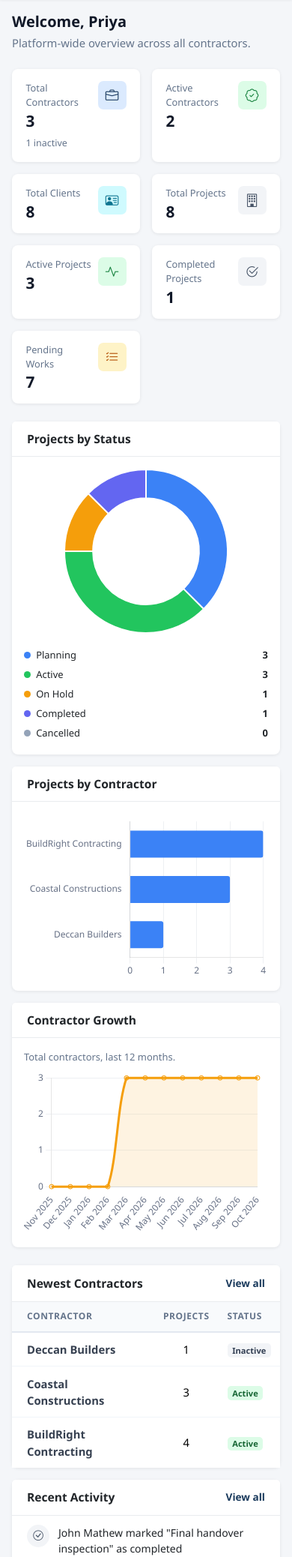
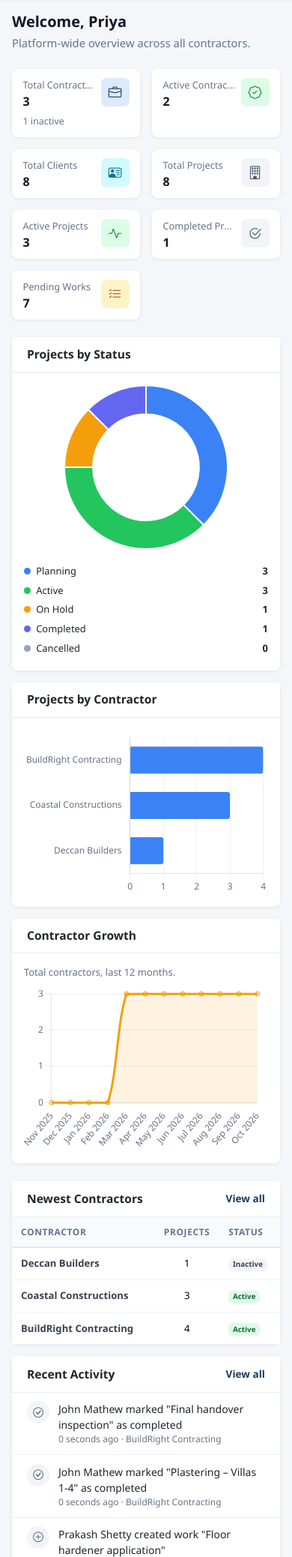
Before and after one commit to SaifuWayanad/ContractorMiniERP, a Laravel app: page /admin/dashboard in a window 390 px wide. Shown: the part 56-2132 px from the top of the page at 75% size. Run offline with Laravel 12, Linux system fonts and the light colour scheme; a user stored in the database is signed in; data comes from the database, SQL or seed files in the repository.

Commit message:
Mobile responsiveness fixes and deploy script improvements
- Fix value overflow in stat cards and KPI cards on mobile
- Restore table horizontal scroll on mobile
- Hide KPI icons on tiny screens to give values full width
- Balance due strip wraps on small screens
- Clip long usernames in topbar
- Prevent page-level horizontal scroll
- Improve deploy script: better archive_path, longer cron wait, clearer error output

Co-Authored-By: Claude Sonnet 4.6 <noreply@anthropic.com>

```diff
--- a/ContractorApp/public/css/site.css
+++ b/ContractorApp/public/css/site.css
@@ -237,8 +237,8 @@ a { color: #1a3a5c; }
 
 .stat-tile { padding: 1rem 1.15rem; color: inherit; text-decoration: none; display: flex; flex-direction: column; }
 .stat-tile-link:hover { border-color: #c7ccd5; color: inherit; }
-.stat-label { font-size: 0.8rem; color: var(--text-muted); }
-.stat-value { font-size: 1.5rem; font-weight: 700; margin-top: 0.15rem; line-height: 1.2; }
+.stat-label { font-size: 0.8rem; color: var(--text-muted); white-space: nowrap; overflow: hidden; text-overflow: ellipsis; }
+.stat-value { font-size: 1.5rem; font-weight: 700; margin-top: 0.15rem; line-height: 1.2; word-break: break-word; overflow-wrap: anywhere; }
 .stat-note { font-size: 0.78rem; color: var(--text-muted); margin-top: 0.5rem; }
 
 .kpi-icon {
@@ -274,8 +274,10 @@ a { color: #1a3a5c; }
 .table td, .table th { padding: 0.7rem 1.1rem; }
 .table > :not(caption) > * > * { border-bottom-color: #eef0f3; }
 .table-card .table tbody tr:last-child td { border-bottom: 0; }
-/* Allow dropdown menus to overflow table-responsive containers */
-.table-card .table-responsive { overflow: visible !important; }
+/* Allow dropdown menus to overflow table-responsive containers (desktop only) */
+@media (min-width: 768px) {
+    .table-card .table-responsive { overflow: visible !important; }
+}
 
 .table-card-footer {
     display: flex;
@@ -552,6 +554,7 @@ button.btn-action { background: transparent; }
 .kpi-value {
     font-size: 1.1rem; font-weight: 700; color: #1a3a5c;
     font-variant-numeric: tabular-nums; letter-spacing: -0.01em; line-height: 1.25;
+    word-break: break-word; overflow-wrap: anywhere;
 }
 .kpi-sub {
     font-size: 0.7rem; color: #94a3b8; margin-top: 2px;
@@ -649,3 +652,54 @@ button.btn-action { background: transparent; }
 input[type=number]::-webkit-inner-spin-button,
 input[type=number]::-webkit-outer-spin-button { -webkit-appearance: none; margin: 0; }
 input[type=number] { -moz-appearance: textfield; }
+
+/* =========================================
+   Mobile Responsive — overflow & scaling
+   ========================================= */
+
+/* Page titles and entity names: never overflow their containers */
+.page-title, h1.page-title { word-break: break-word; overflow-wrap: anywhere; }
+.row-title { max-width: 100%; }
+
+/* stat-card: shrink value font on small phones */
+@media (max-width: 575.98px) {
+    .stat-value { font-size: 1rem; }
+    .stat-tile { padding: 0.75rem 0.9rem; }
+}
+
+/* kpi-card: on very small screens hide the icon so value has full width */
+@media (max-width: 480px) {
+    .kpi-card .card-body { gap: 0.5rem !important; padding: 0.6rem 0.75rem !important; }
+    .kpi-card .kpi-icon { display: none; }
+    .kpi-value { font-size: 0.95rem; }
+}
+
+/* Balance-due strip: stack label and value on tiny screens */
+.balance-due-strip { flex-wrap: wrap; }
+@media (max-width: 480px) {
+    .balance-due-strip { flex-direction: column; align-items: flex-start !important; gap: 0.5rem !important; }
+    .balance-due-strip .fw-bold { font-size: 1.1rem !important; }
+}
+
+/* Tables: ensure horizontal scroll on mobile */
+@media (max-width: 767.98px) {
+    .table-responsive { overflow-x: auto !important; -webkit-overflow-scrolling: touch; }
+    .table td, .table th { padding: 0.5rem 0.65rem; font-size: 0.82rem; }
+    .card .table > thead > tr > th:first-child,
+    .card .table > tbody > tr > td:first-child { padding-left: 0.75rem; }
+    .card .table > thead > tr > th:last-child,
+    .card .table > tbody > tr > td:last-child { padding-right: 0.75rem; }
+}
+
+/* Toolbar: full-width selects on mobile */
+@media (max-width: 575.98px) {
+    .toolbar { gap: 0.4rem; }
+    .toolbar .cs-wrapper, .toolbar .cs-sm { width: 100%; flex: 1 1 100%; }
+}
+
+/* Topbar: clip long usernames */
+.user-menu-toggle .fw-semibold { max-width: 140px; overflow: hidden; text-overflow: ellipsis; white-space: nowrap; }
+
+/* Prevent any page-level horizontal scroll */
+.main-area { overflow-x: hidden; }
+.content { overflow-x: hidden; }
--- a/ContractorApp/resources/views/components/stat-card.blade.php
+++ b/ContractorApp/resources/views/components/stat-card.blade.php
@@ -3,7 +3,7 @@
 @php($tag = $href ? 'a' : 'div')
 <{{ $tag }} @if ($href) href="{{ $href }}" @endif {{ $attributes->merge(['class' => 'card stat-tile h-100'.($href ? ' stat-tile-link' : '')]) }}>
     <div class="d-flex justify-content-between align-items-start gap-2">
-        <div class="min-w-0">
+        <div class="min-w-0" style="overflow:hidden;">
             <div class="stat-label">{{ $label }}</div>
             <div class="stat-value">{{ $value }}</div>
         </div>
--- a/ContractorApp/resources/views/projects/show.blade.php
+++ b/ContractorApp/resources/views/projects/show.blade.php
@@ -153,7 +153,7 @@
             </div>
         </div>
         {{-- Balance Due: full-width summary strip --}}
-        <div class="rounded-3 d-flex align-items-center justify-content-between px-4 py-3 mb-4"
+        <div class="balance-due-strip rounded-3 d-flex align-items-center justify-content-between px-4 py-3 mb-4"
              style="background:{{ $bal <= 0 ? '#f0fdf4' : '#fef2f2' }};border:1.5px solid {{ $bal <= 0 ? '#bbf7d0' : '#fecaca' }};">
             <div class="d-flex align-items-center gap-3">
                 <div class="kpi-icon" style="background:{{ $bal <= 0 ? '#dcfce7' : '#fee2e2' }};color:{{ $bal <= 0 ? '#15803d' : '#b91c1c' }};">
```
Also changed, not shown: 1 other file.
